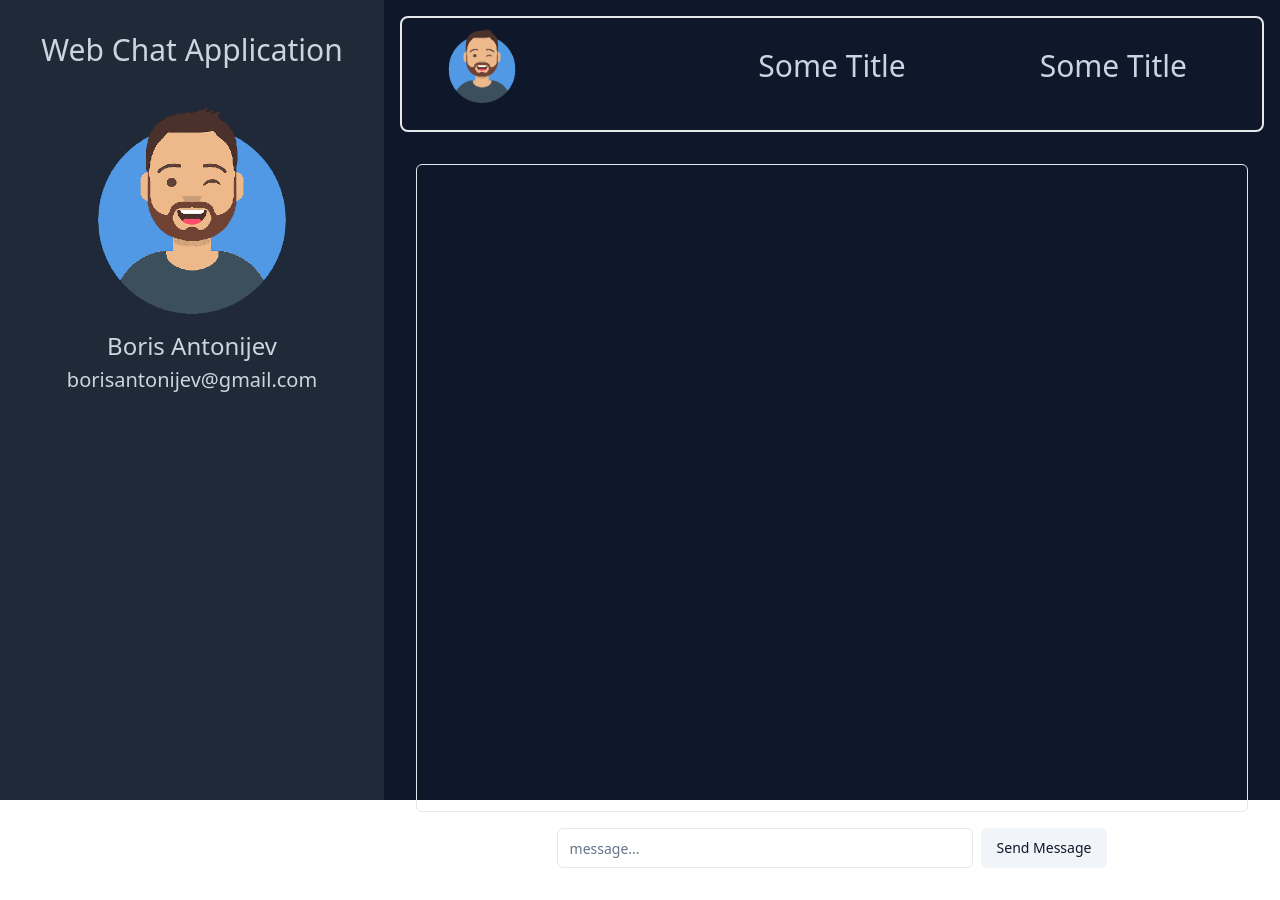
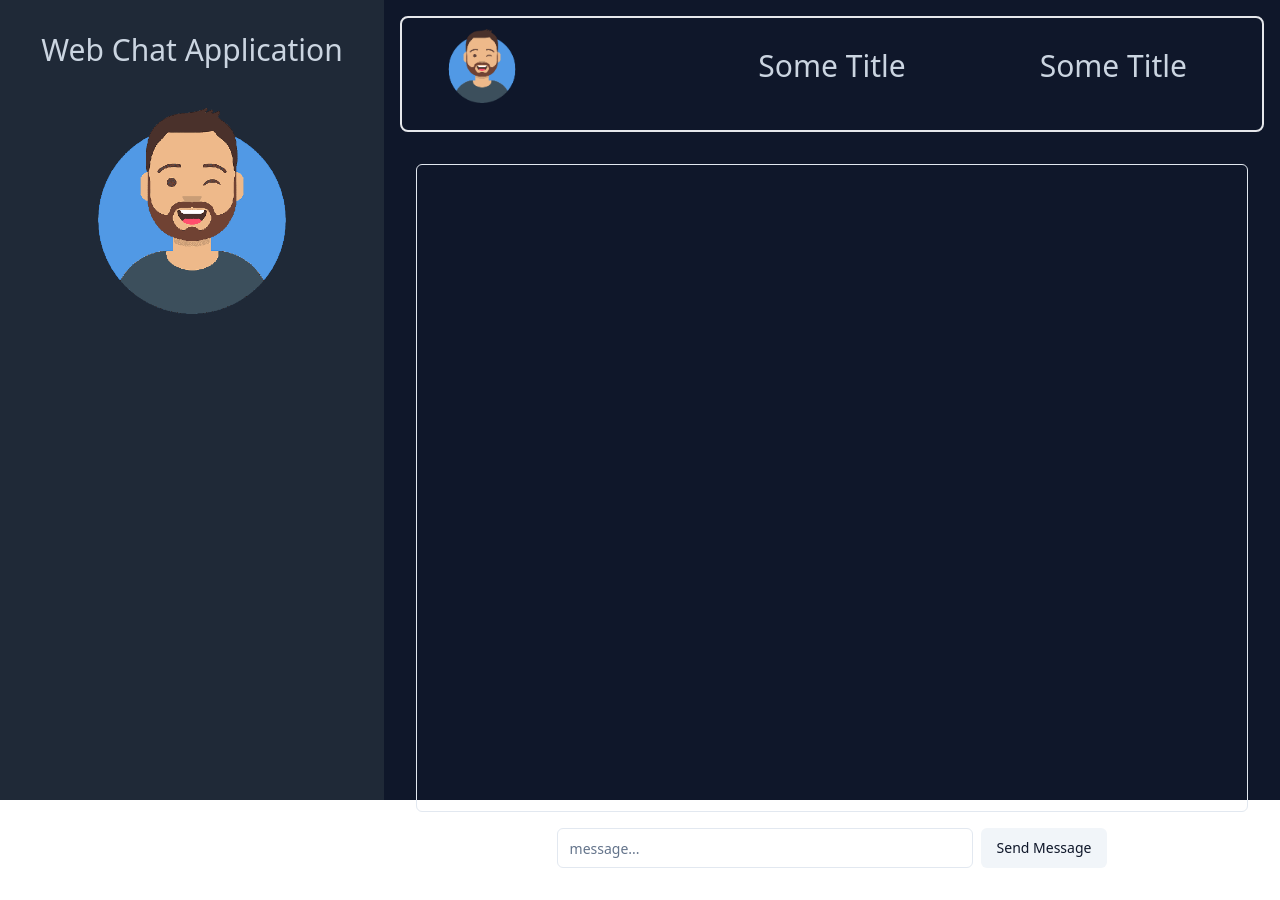
Before and after one commit to fearwarden/web-chat-frontend, a React (Vite) app: page / in a window 1280 px wide. Built offline with nearby package versions, Linux system fonts and the light colour scheme.

Commit message:
some lcean up and fixes

```diff
--- a/src/constants/constants.ts
+++ b/src/constants/constants.ts
@@ -1,2 +1,4 @@
 export const BASE_URL = "http://localhost:8080";
 export const HOME = "/";
+export const LOGIN = "/login";
+export const REGISTER = "/register";
--- a/src/pages/Home/HomePage.tsx
+++ b/src/pages/Home/HomePage.tsx
@@ -1,30 +1,19 @@
-import React, {useEffect, useState} from "react";
+import {useEffect, useState} from "react";
 import { Input } from "@/components/ui/input"
 import { Button } from "@/components/ui/button"
 import { ScrollArea } from "@/components/ui/scroll-area";
 import avatar from "../../assets/img/avatar.png";
-import StompClient from "../../app/ws/StompClient";
+import {useSelector} from "react-redux";
+import {RootState} from "@/store/store.ts";
+import {useNavigate} from "react-router-dom";
+import { LOGIN } from "@/constants/constants.ts";
 import SockJS from "sockjs-client";
 import {Stomp} from "@stomp/stompjs";
-import UserRepository, {IUser} from "@/app/api/repositories/crud/user/UserRepository.ts";
 
 function HomePage() {
     const [message, setMessage] = useState<string>("");
-
-    const stompClient = new StompClient();
-
-    const handleInputChange = (e: React.ChangeEvent<HTMLInputElement>) => {
-        setMessage(e.target.value);
-    };
-
-    const handleSend = () => {
-        if (message.trim() !== "") {
-            stompClient.send("/app", {
-                message,
-            });
-            setMessage("");
-        }
-    };
+    const user = useSelector((state: RootState) => state.users);
+    const navigate = useNavigate();
 
     useEffect(() => {
         const socket = new SockJS("/ws");
@@ -39,6 +28,10 @@ function HomePage() {
         })
     }, []);
 
+    if (!user.id) {
+        navigate(LOGIN);
+    }
+
     return (
         <div>
             <aside
@@ -49,9 +42,9 @@ function HomePage() {
                 <div className="h-full flex flex-col items-center px-3 py-4 overflow-y-auto bg-gray-800 dark:bg-gray-800">
                     <h1 className="text-3xl text-slate-300 mt-4">Web Chat Application</h1>
                     <img src={avatar} className="w-full h-auto mt-10" alt="avatar" />
-                    <h2 className="text-2xl text-slate-300 mt-4">Boris Antonijev</h2>
+                    <h2 className="text-2xl text-slate-300 mt-4">{user.username}</h2>
                     <h2 className="text-xl text-slate-300 mt-1">
-                        borisantonijev@gmail.com
+                        {user.email}
                     </h2>
                 </div>
             </aside>
--- a/src/pages/Login/LoginPage.tsx
+++ b/src/pages/Login/LoginPage.tsx
@@ -1,16 +1,15 @@
 import {Link, useNavigate} from "react-router-dom"
-import Router from "../../routers/Router.tsx";
 import Logo from "../../assets/img/login.png";
 import {useEffect, useState} from "react";
 import ErrorMessage from "../../components/notifications/ErrorMessage.tsx";
 import { AuthenticationRepository } from "@/app/api/repositories/authentication/AuthenticationRepository.ts";
 import { useDispatch } from "react-redux";
 import { login } from "@/store/slices/userSlice.ts";
-import { HOME } from "@/constants/constants.ts";
+import { HOME, REGISTER } from "@/constants/constants.ts";
 
 function LoginPage() {
-    const [email, setEmail] = useState<string>();
-    const [password, setPassword] = useState<string>();
+    const [email, setEmail] = useState<string>("");
+    const [password, setPassword] = useState<string>("");
     const [errorMessage, setErrorMessage] = useState<string>("");
     const authRepository = new AuthenticationRepository();
     const dispatch = useDispatch();
@@ -71,7 +70,7 @@ function LoginPage() {
                                 in
                             </button>
                             <p className="text-sm font-light text-gray-400">
-                                Don’t have an account yet? <Link to={Router.REGISTER}
+                                Don’t have an account yet? <Link to={REGISTER}
                                                                  className="font-medium hover:underline text-blue-500">Sign
                                 up</Link>
                             </p>
--- a/src/routers/Router.tsx
+++ b/src/routers/Router.tsx
@@ -2,23 +2,21 @@ import {createBrowserRouter} from "react-router-dom";
 import HomePage from "../pages/Home/HomePage.tsx";
 import LoginPage from "../pages/Login/LoginPage.tsx";
 import RegisterPage from "../pages/Register/RegisterPage.tsx";
+import { HOME, LOGIN, REGISTER } from "@/constants/constants.ts";
 
 export default class Router {
-    public static readonly HOME = "/";
-    public static readonly LOGIN = "/login"
-    public static readonly REGISTER = "/register"
 
     public static readonly router = createBrowserRouter([
         {
-            path: Router.HOME,
+            path: HOME,
             element: <HomePage />
         },
         {
-            path: Router.LOGIN,
+            path: LOGIN,
             element: <LoginPage />
         },
         {
-            path: Router.REGISTER,
+            path: REGISTER,
             element: <RegisterPage />
         }
     ])
```
